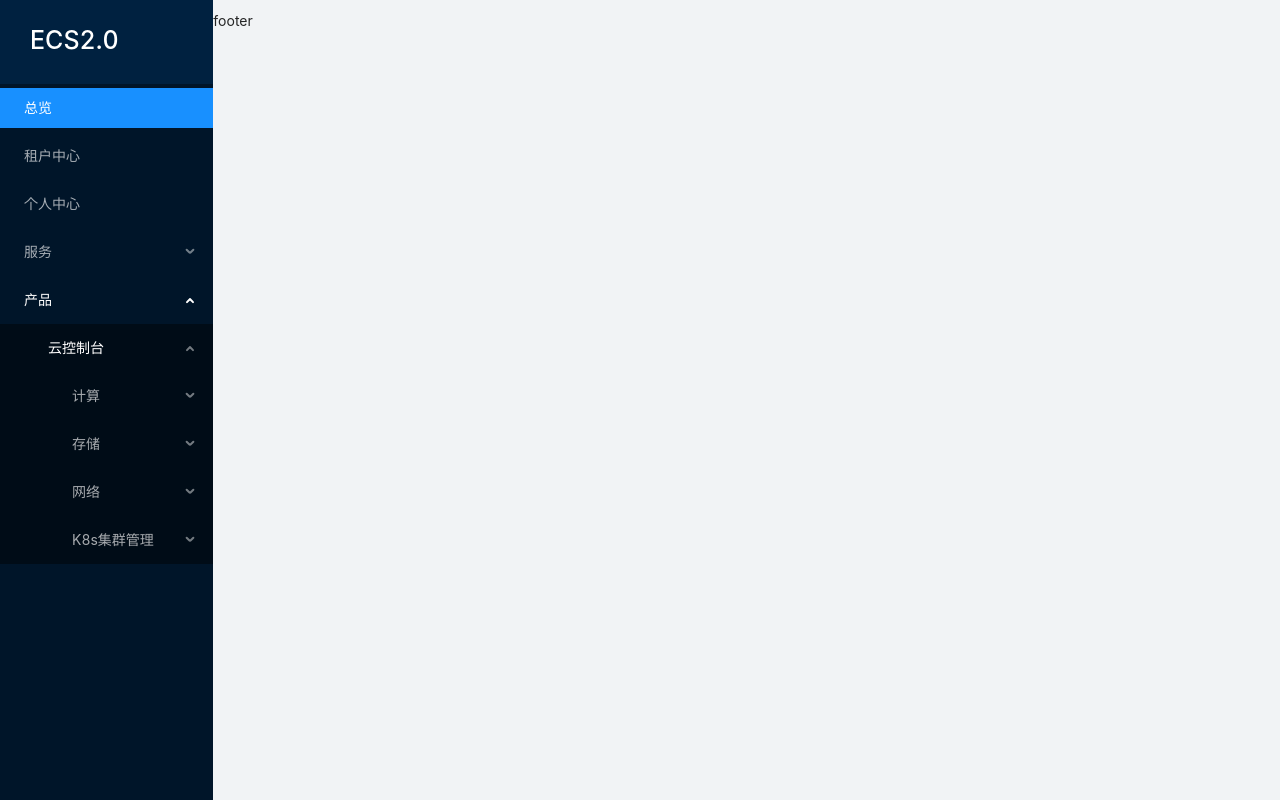
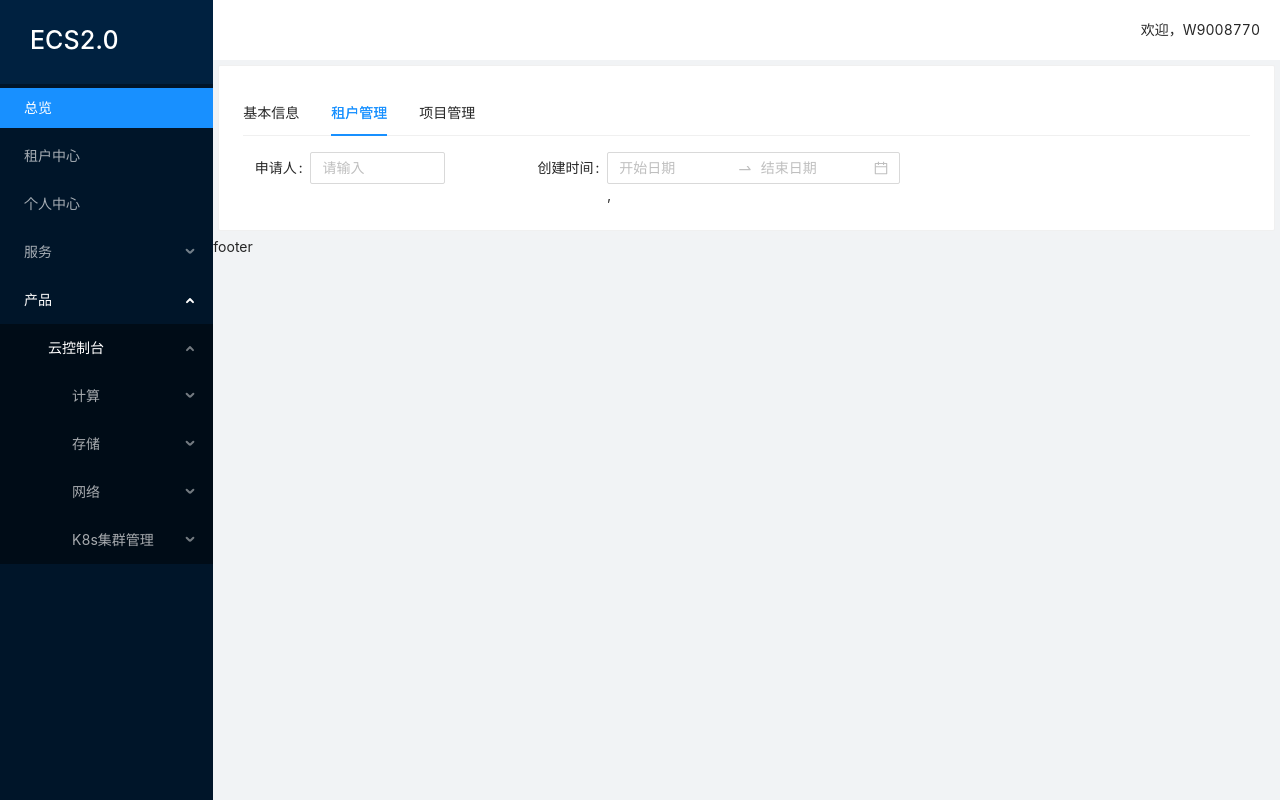
Before and after one commit to YM994/react-demo, a React app: page /home/tenant-center in a window 1280 px wide. Built offline with nearby package versions, Linux system fonts and the light colour scheme; no server answers.

Commit message:
feat 跨域配置

```diff
--- a/config/webpackDevServer.config.js
+++ b/config/webpackDevServer.config.js
@@ -101,7 +101,13 @@ module.exports = function (proxy, allowedHost) {
     },
     public: allowedHost,
     // `proxy` is run between `before` and `after` `webpack-dev-server` hooks
-    proxy,
+    proxy: {
+      '/api': {
+        target: 'http://172.17.204.53:6080', // 后台服务地址以及端口号
+        ws: true,
+        changeOrigin: true, //是否跨域
+      }
+    },
     before(app, server) {
       // Keep `evalSourceMapMiddleware` and `errorOverlayMiddleware`
       // middlewares before `redirectServedPath` otherwise will not have any effect
--- a/src/Admin.js
+++ b/src/Admin.js
@@ -14,7 +14,7 @@ class Admin extends Component {
                 <Col span={4} className="nav-left"><NavLeft/></Col>
                 <Col span={20} className="main">
                     <Header/>
-                    <Row className="content" justify="center">
+                    <Row className="content" >
                         {this.props.children}
                     </Row>
                     <Footer/>
--- a/src/IRouter.js
+++ b/src/IRouter.js
@@ -2,6 +2,8 @@ import React, {Component} from 'react';
 import {BrowserRouter,Switch,Route} from 'react-router-dom';
 import App from './App';
 import Admin from './Admin';
+import Home from './pages/Home/index'
+import PersonalCenter from './pages/personalCenter/index'
 class IRouter extends Component {
     render() {
         return (
@@ -13,9 +15,8 @@ class IRouter extends Component {
                     <Route path="/" render={()=>
                         <Admin>
                             <Switch>
-                            {/*    <Route path="/admin/home">*/}
-                            {/*        <Home/>*/}
-                            {/*    </Route>*/}
+                                <Route exact path="/home"><Home/></Route>
+                                <Route exact path="/home/tenant-center"> <PersonalCenter/></Route>
                             </Switch>
                         </Admin>
                     }>
--- a/src/components/Header/index.js
+++ b/src/components/Header/index.js
@@ -1,16 +1,16 @@
 import React, {Component} from 'react';
-// import {Col,Row} from 'antd';
+import {Col,Row} from 'antd';
 import './index.less'
 class Index extends Component {
     render() {
         return (
             <div className="header">
-                {/*<Row className="header-top">*/}
-                {/*    <Col span="24">*/}
-                {/*        <span>欢迎，{this.state.userName}</span>*/}
-                {/*        <a onClick={this.onLogout}>退出</a>*/}
-                {/*    </Col>*/}
-                {/*</Row>*/}
+                <Row className="header-top">
+                    <Col span="24">
+                        <span>欢迎，W9008770</span>
+                        {/*<a onClick={this.onLogout}>退出</a>*/}
+                    </Col>
+                </Row>
 
                 {/*<Row className="breadcrumb">*/}
                 {/*    <Col span="4" className="breadcrumb-title">*/}
--- a/src/index.js
+++ b/src/index.js
@@ -2,11 +2,17 @@ import React from 'react';
 import ReactDOM from 'react-dom';
 import './index.css';
 import 'antd/dist/antd.css'
+
 import IRouter from './IRouter';
 import reportWebVitals from './reportWebVitals';
-
+// import moment from 'moment';
+import 'moment/locale/zh-cn';
+import locale from 'antd/lib/locale/zh_CN';
+import { ConfigProvider } from 'antd';
 ReactDOM.render(
-    <IRouter />,
+    <ConfigProvider locale={locale}>
+        <IRouter />
+    </ConfigProvider>,
   document.getElementById('root')
 );
 
--- /dev/null
+++ b/src/pages/Home/index.js
@@ -0,0 +1,13 @@
+import React, {Component} from 'react';
+
+class Index extends Component {
+    render() {
+        return (
+            <div>
+                home
+            </div>
+        );
+    }
+}
+
+export default Index;
--- /dev/null
+++ b/src/pages/personalCenter/index.js
@@ -0,0 +1,20 @@
+import React, {Component} from 'react';
+import { Tabs,Card  } from 'antd';
+import Tenant from './tenant-manage/index'
+const { TabPane } = Tabs;
+const Index = () => (
+    <Card style={{ width: '100%' }}>
+        <Tabs defaultActiveKey="2">
+            <TabPane tab="基本信息" key="1">
+                Content of Tab Pane 1
+            </TabPane>
+            <TabPane tab="租户管理" key="2">
+                <Tenant/>
+            </TabPane>
+            <TabPane tab="项目管理" key="3">
+                Content of Tab Pane 3
+            </TabPane>
+        </Tabs>
+    </Card>
+);
+export default Index;
--- /dev/null
+++ b/src/pages/personalCenter/tenant-manage/index.js
@@ -0,0 +1,29 @@
+import React from 'react';
+import axios from 'axios'
+import { Form, Input,Col,Row,DatePicker, Space   } from 'antd';
+const { RangePicker } = DatePicker;
+function Index(props) {
+    const formItemLayout = {
+        labelCol: { span: 8 },
+        wrapperCol: { span: 16 },
+    }
+    axios.get('/api/tenant/page-tenant').then(res=>{
+        console.log(res)
+    })
+    return (
+        <div>
+            <Form layout={'inline'} {...formItemLayout}>
+                <Form.Item label="申请人" style={{width:'20%'}}>
+                    <Input placeholder="请输入" />
+                </Form.Item>
+                <Form.Item label="创建时间">
+                    <Space direction="vertical" size={12}>
+                        <RangePicker />
+                    </Space>,
+                </Form.Item>
+            </Form>
+        </div>
+    );
+}
+
+export default Index;
```
